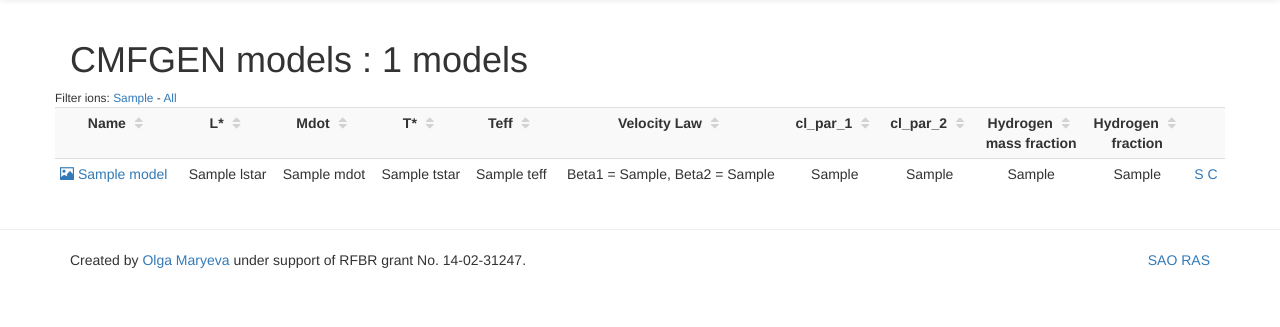
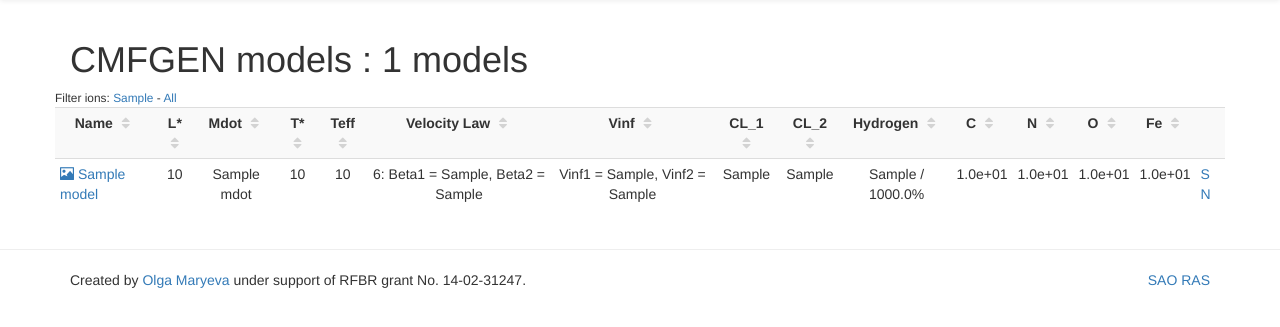
Before and after one commit to karpov-sv/webmodels, a Django app: template webmodels/templates/models_list.html in a window 1280 px wide. Shown: the part 51-378 px from the top of the page. Run offline with Django 3.2, Linux system fonts and the light colour scheme; the template is opened without the code that fills it: most values are stand-ins (such as "Sample title", 1, 10 or a date in 2020); some libraries are stand-ins or nearby versions.

Commit message:
More parameters. Rebinned spectrum.

```diff
--- a/webmodels/templates/models_list.html
+++ b/webmodels/templates/models_list.html
@@ -121,7 +121,22 @@
         </a>
       {% endif %}
     </th>
-    <th style="text-align:center">cl_par_1
+    <th style="text-align:center">Vinf
+      {% if sort == 'vinf' %}
+        <a href="?{{ request.GET | GET_remove:"sort" | GET_remove:"page" | GET_append:"sort=-vinf" | GET_urlencode }}"
+          <i class="fa fa-fw fa-sort-desc"></i>
+        </a>
+      {% elif sort == '-vinf'  %}
+        <a href="?{{ request.GET | GET_remove:"sort" | GET_remove:"page" | GET_append:"sort=vinf" | GET_urlencode }}"
+          <i class="fa fa-fw fa-sort-asc"></i>
+        </a>
+      {% else %}
+        <a href="?{{ request.GET | GET_remove:"sort" | GET_remove:"page" | GET_append:"sort=vinf" | GET_urlencode }}"
+          <i class="fa fa-fw fa-sort" style="color: lightgray"></i>
+        </a>
+      {% endif %}
+    </th>
+    <th style="text-align:center">CL_1
       {% if sort == 'cl_par_1' %}
         <a href="?{{ request.GET | GET_remove:"sort" | GET_remove:"page" | GET_append:"sort=-cl_par_1" | GET_urlencode }}"
           <i class="fa fa-fw fa-sort-desc"></i>
@@ -136,7 +151,7 @@
         </a>
       {% endif %}
     </th>
-    <th style="text-align:center">cl_par_2
+    <th style="text-align:center">CL_2
       {% if sort == 'cl_par_2' %}
         <a href="?{{ request.GET | GET_remove:"sort" | GET_remove:"page" | GET_append:"sort=-cl_par_2" | GET_urlencode }}"
           <i class="fa fa-fw fa-sort-desc"></i>
@@ -152,22 +167,6 @@
       {% endif %}
     </th>
     <th style="text-align:center">Hydrogen
-      {% if sort == 'hyd_mass_frac' %}
-        <a href="?{{ request.GET | GET_remove:"sort" | GET_remove:"page" | GET_append:"sort=-hyd_mass_frac" | GET_urlencode }}"
-          <i class="fa fa-fw fa-sort-desc"></i>
-        </a>
-      {% elif sort == '-hyd_mass_frac'  %}
-        <a href="?{{ request.GET | GET_remove:"sort" | GET_remove:"page" | GET_append:"sort=hyd_mass_frac" | GET_urlencode }}"
-          <i class="fa fa-fw fa-sort-asc"></i>
-        </a>
-      {% else %}
-        <a href="?{{ request.GET | GET_remove:"sort" | GET_remove:"page" | GET_append:"sort=hyd_mass_frac" | GET_urlencode }}"
-          <i class="fa fa-fw fa-sort" style="color: lightgray"></i>
-        </a>
-      {% endif %}
-      <br>mass fraction
-    </th>
-    <th style="text-align:center">Hydrogen
       {% if sort == 'hyd_rel_frac' %}
         <a href="?{{ request.GET | GET_remove:"sort" | GET_remove:"page" | GET_append:"sort=-hyd_rel_frac" | GET_urlencode }}"
           <i class="fa fa-fw fa-sort-desc"></i>
@@ -181,32 +180,106 @@
           <i class="fa fa-fw fa-sort" style="color: lightgray"></i>
         </a>
       {% endif %}
-      <br>fraction
     </th>
+    <th style="text-align:center">C
+      {% if sort == 'carb_rel_frac' %}
+        <a href="?{{ request.GET | GET_remove:"sort" | GET_remove:"page" | GET_append:"sort=-carb_rel_frac" | GET_urlencode }}"
+          <i class="fa fa-fw fa-sort-desc"></i>
+        </a>
+      {% elif sort == '-carb_rel_frac'  %}
+        <a href="?{{ request.GET | GET_remove:"sort" | GET_remove:"page" | GET_append:"sort=carb_rel_frac" | GET_urlencode }}"
+          <i class="fa fa-fw fa-sort-asc"></i>
+        </a>
+      {% else %}
+        <a href="?{{ request.GET | GET_remove:"sort" | GET_remove:"page" | GET_append:"sort=carb_rel_frac" | GET_urlencode }}"
+          <i class="fa fa-fw fa-sort" style="color: lightgray"></i>
+        </a>
+      {% endif %}
+    </th>
+    <th style="text-align:center">N
+      {% if sort == 'nit_rel_frac' %}
+        <a href="?{{ request.GET | GET_remove:"sort" | GET_remove:"page" | GET_append:"sort=-nit_rel_frac" | GET_urlencode }}"
+          <i class="fa fa-fw fa-sort-desc"></i>
+        </a>
+      {% elif sort == '-nit_rel_frac'  %}
+        <a href="?{{ request.GET | GET_remove:"sort" | GET_remove:"page" | GET_append:"sort=nit_rel_frac" | GET_urlencode }}"
+          <i class="fa fa-fw fa-sort-asc"></i>
+        </a>
+      {% else %}
+        <a href="?{{ request.GET | GET_remove:"sort" | GET_remove:"page" | GET_append:"sort=nit_rel_frac" | GET_urlencode }}"
+          <i class="fa fa-fw fa-sort" style="color: lightgray"></i>
+        </a>
+      {% endif %}
+    </th>
+    <th style="text-align:center">O
+      {% if sort == 'oxy_rel_frac' %}
+        <a href="?{{ request.GET | GET_remove:"sort" | GET_remove:"page" | GET_append:"sort=-oxy_rel_frac" | GET_urlencode }}"
+          <i class="fa fa-fw fa-sort-desc"></i>
+        </a>
+      {% elif sort == '-oxy_rel_frac'  %}
+        <a href="?{{ request.GET | GET_remove:"sort" | GET_remove:"page" | GET_append:"sort=oxy_rel_frac" | GET_urlencode }}"
+          <i class="fa fa-fw fa-sort-asc"></i>
+        </a>
+      {% else %}
+        <a href="?{{ request.GET | GET_remove:"sort" | GET_remove:"page" | GET_append:"sort=oxy_rel_frac" | GET_urlencode }}"
+          <i class="fa fa-fw fa-sort" style="color: lightgray"></i>
+        </a>
+      {% endif %}
+    </th>
+    <th style="text-align:center">Fe
+      {% if sort == 'iron_rel_frac' %}
+        <a href="?{{ request.GET | GET_remove:"sort" | GET_remove:"page" | GET_append:"sort=-iron_rel_frac" | GET_urlencode }}"
+          <i class="fa fa-fw fa-sort-desc"></i>
+        </a>
+      {% elif sort == '-iron_rel_frac'  %}
+        <a href="?{{ request.GET | GET_remove:"sort" | GET_remove:"page" | GET_append:"sort=iron_rel_frac" | GET_urlencode }}"
+          <i class="fa fa-fw fa-sort-asc"></i>
+        </a>
+      {% else %}
+        <a href="?{{ request.GET | GET_remove:"sort" | GET_remove:"page" | GET_append:"sort=iron_rel_frac" | GET_urlencode }}"
+          <i class="fa fa-fw fa-sort" style="color: lightgray"></i>
+        </a>
+      {% endif %}
+    </th>
+
     <th></th>
   </tr>
   {% for model in models %}
     <tr>
       <td><a href="{% url 'model_details' model.id %}"><span class="glyphicon glyphicon-picture"></span> {{ model.name }}</a></td>
-      <td align="center">{{ model.lstar }}</td>
+      <td align="center">{{ model.lstar | floatformat:0 }}</td>
       <td align="center">{{ model.mdot }}</td>
-      <td align="center">{{ model.tstar }}</td>
-      <td align="center">{{ model.teff }}</td>
+      <td align="center">{{ model.tstar | floatformat:0 }}</td>
+      <td align="center">{{ model.teff | floatformat:0 }}</td>
       <td align="center">
         {% if model.vel_law == 3 %}
-          Beta = {{ model.params.Beta1 }}
+          3: Beta = {{ model.params.Beta1 }}
+        {% elif model.vel_law == 7 %}
+          7: Beta = {{ model.params.Beta1 }}
         {% else %}
-          Beta1 = {{ model.params.Beta1 }}, Beta2 = {{ model.params.Beta2 }}
+          6: Beta1 = {{ model.params.Beta1 }}, Beta2 = {{ model.params.Beta2 }}
+        {% endif %}
+      </td>
+      <td align="center">
+        {% if model.vel_law == 3 %}
+          {{ model.vinf }}
+        {% elif model.vel_law == 7 %}
+          {{ model.vinf }}
+        {% else %}
+          Vinf1 = {{ model.params.Vinf1 }}, Vinf2 = {{ model.params.Vinf2 }}
         {% endif %}
       </td>
       <td align="center">{{ model.cl_par_1 }}</td>
       <td align="center">{{ model.cl_par_2 }}</td>
-      <td align="center">{{ model.hyd_mass_frac }}</td>
-      <td align="center">{{ model.hyd_rel_frac }}</td>
+      <td align="center"><span title="Relative fraction">{{ model.hyd_rel_frac }} /
+        <span title="Mass fraction">{{ model.hyd_mass_frac|multiply:100|floatformat:1 }}%</span></td>
+      <td align="center">{{ model.carb_rel_frac | my_float:1 }}</td>
+      <td align="center">{{ model.nit_rel_frac | my_float:1 }}</td>
+      <td align="center">{{ model.oxy_rel_frac | my_float:1 }}</td>
+      <td align="center">{{ model.iron_rel_frac | my_float:1 }}</td>
       <td>
-        <a href="{% url 'model_plot' model.id 'fin' %}" onclick="return popupImage(event, '{% url 'model_plot' model.id 'fin' %}', 'Spectrum for {{ model.name }}');" title="Show spectrum">S</a>
-
-        <a href="{% url 'model_plot' model.id 'cont' %}" onclick="return popupImage(event, '{% url 'model_plot' model.id 'cont' %}', 'Continuum for {{ model.name }}');" title="Show continuum">C</a>
+        <a href="{% url 'model_plot' model.id 'flux' %}" onclick="return popupImage(event, '{% url 'model_plot' model.id 'flux' %}', 'Spectrum for {{ model.name }}');" title="Show spectrum">S</a>
+        <a href="{% url 'model_plot' model.id 'fluxnorm' %}" onclick="return popupImage(event, '{% url 'model_plot' model.id 'fluxnorm' %}', 'Normalized spectrum for {{ model.name }}');" title="Show normalized spectrum">N</a>
       </td>
     </tr>
   {% endfor %}
--- a/webmodels/templatetags/filters.py
+++ b/webmodels/templatetags/filters.py
@@ -44,3 +44,12 @@ def markdown_file(filename):
         text = ff.read()
 
     return markdownify(text.decode('utf-8'))
+
+@register.filter
+def multiply(value, arg):
+    return float(value)*float(arg)
+
+@register.filter
+def my_float(value, ndigits=1):
+    format = '%.' + str(ndigits) + 'e'
+    return format % value
--- a/webmodels/urls.py
+++ b/webmodels/urls.py
@@ -13,7 +13,7 @@ urlpatterns = patterns('',
                        url(r'^models/(?P<id>\d+)/?$', views.model_details, name="model_details"),
 
                        url(r'^models/(?P<id>\d+)/plot/select/?$', views.model_plot_select, name="model_plot_select"),
-                       url(r'^models/(?P<id>\d+)/plot/(?P<mode>\w+)/?$', views.model_plot, {'size':800}, name="model_plot"),
+                       url(r'^models/(?P<id>\d+)/plot/(?P<mode>\w+)?/?$', views.model_plot, {'size':800}, name="model_plot"),
                        url(r'^models/(?P<id>\d+)/plot/(?P<mode>\w+)/(?P<lmin>.+)/(?P<lmax>.+)/?$', views.model_plot, {'size':800}, name="model_plot_limits"),
 
                        # Robots
```
Also changed, not shown: db.sql (+17 -21 lines), upload.py (+26 -9 lines), webmodels/models.py (+11 -19 lines), webmodels/templates/model_details.html (+15 -11 lines), webmodels/templates/model_plot.html (+10 -1 lines), webmodels/views.py (+24 -15 lines).
